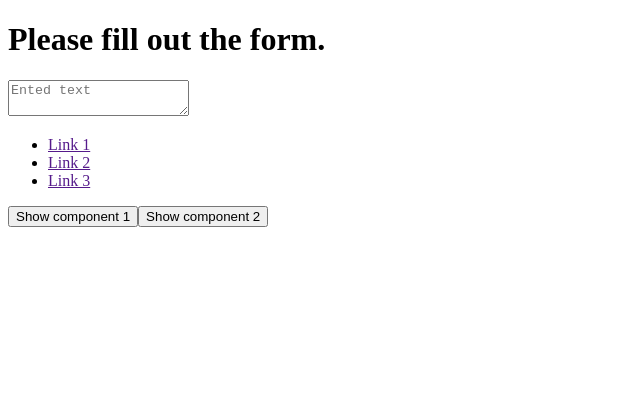
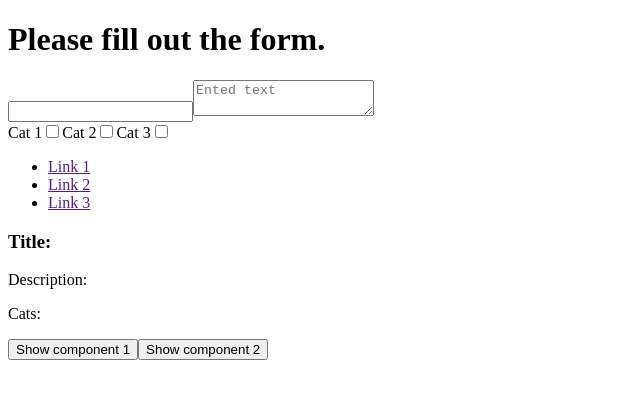
Before and after one commit to rmrokon/learning-vue, a Vue app: page / in a window 1280 px wide. Shown: the top 398 px of the page, without its empty margins (0-640 px from the left). Built offline with nearby package versions, Linux system fonts and the light colour scheme.

Commit message:
input and checkbox binding

```diff
--- a/src/components/FormOne.vue
+++ b/src/components/FormOne.vue
@@ -1,9 +1,31 @@
 <template>
-    <form-helper>
-        <div slot="form-fields">
-            <textarea name="" placeholder="Ented text"></textarea>
+    <div>
+        <form-helper>
+            <div slot="form-fields">
+                <input type="text" v-model.lazy="blog.title">
+                <textarea name="" placeholder="Ented text" v-model.lazy="blog.content"></textarea>
+
+                <div id="checkboxes">
+                    <label>Cat 1</label>
+                    <input type="checkbox" value="cat 1" v-model="blog.cats">
+                    <label>Cat 2</label>
+                    <input type="checkbox" value="cat 2" v-model="blog.cats">
+                    <label>Cat 3</label>
+                    <input type="checkbox" value="cat 3" v-model="blog.cats">
+                </div>
+            </div>
+        </form-helper>
+
+        <div id="preview">
+            <h3>Title: {{ blog.title }}</h3>
+            <p>Description:</p>
+            <p>{{ blog.content }}</p>
+            <p>Cats:</p>
+            <ul>
+                <li v-for="cat in blog.cats">{{ cat }}</li>
+            </ul>
         </div>
-    </form-helper>
+    </div>
 </template>
 
 <script>
@@ -11,6 +33,16 @@ import FormHelper from './FormHelper.vue'
 export default {
     components: {
         'form-helper': FormHelper
+    },
+
+    data() {
+        return {
+            blog: {
+                title: '',
+                content: '',
+                cats: []
+            }
+        }
     }
 }
 </script>
```
